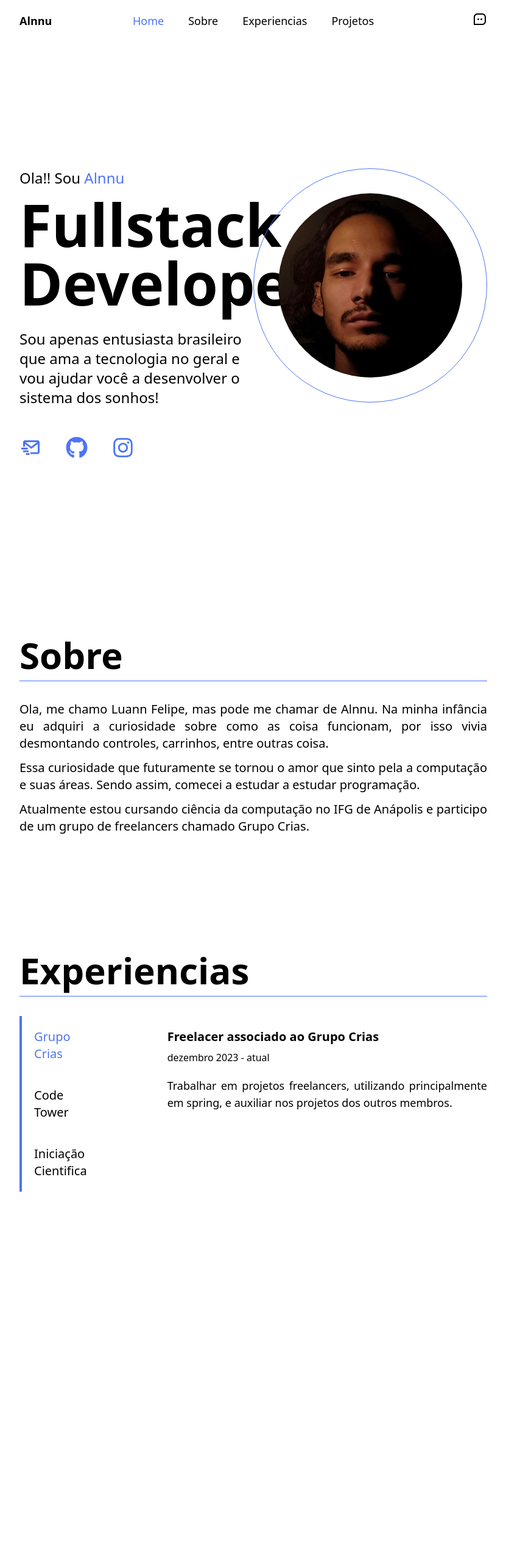
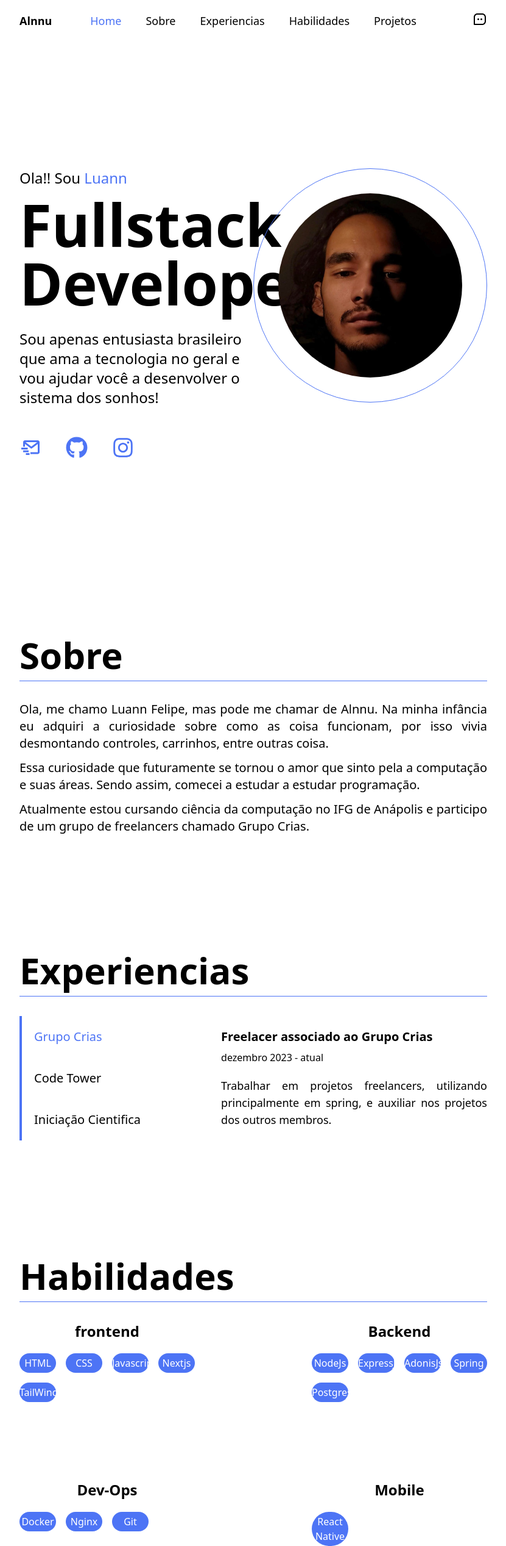
Before and after one commit to alnnu/portfolio, a Next.js app: page / in a window 1280 px wide. Shown: the whole page at 61% size, without its empty margins (224-1055 px from the left). Before the commit the page ends 1954 px from the top, so only its background shows below. Built offline with nearby package versions, Linux system fonts and the light colour scheme.

Commit message:
add: habilidades

```diff
--- a/src/app/page.tsx
+++ b/src/app/page.tsx
@@ -3,14 +3,16 @@ import Image from "next/image";
 import { FaInstagram, FaGithub } from "react-icons/fa6";
 import { BiMailSend } from "react-icons/bi";
 import Experiencias from "@/components/experiencias";
+import Habilidades from "@/components/habilidadesCard";
 
 export default function Home() {
+  const habilidades = [{nome: "frontend", techs:["HTML", "CSS", "Javascript", "Nextjs", "TailWind"]}, {nome: "Backend", techs:["NodeJs", "ExpressJs", "AdonisJs", "Spring", "Postgres"]}, {nome: "Dev-Ops", techs:["Docker", "Nginx", "Git"]}, {nome: "Mobile", techs:["React Native"]}]
   return (
    <main>
       <div className="flex mt-52 h-96">
         <div className="flex w-1/2 flex-col align-middle">
           <div className="text-2xl mb-3">
-            Ola!! Sou <span className="text-primery">Alnnu</span>
+            Ola!! Sou <span className="text-primery">Luann</span>
           </div>
           <div className="text-8xl font-bold mb-7">
             Fullstack <br/>Developer
@@ -48,6 +50,18 @@ export default function Home() {
       </div>
 
       <Experiencias/>
+
+      <div className="mt-48" id="Habilidades">
+        <h1 className="text-6xl font-bold mb-8 border-b border-primery pb-3 text">Habilidades</h1>
+        <div className="grid grid-cols-2 gap-x-48 gap-y-32">
+          {
+            habilidades.map((habilidade, index: number) => (
+              <Habilidades nome={habilidade.nome} techs={habilidade.techs}/>
+            ))
+          }
+        </div>
+      </div>
+
    </main>
   );
 }
--- a/src/components/experiencias.tsx
+++ b/src/components/experiencias.tsx
@@ -2,10 +2,10 @@
 import { useState } from "react"
 
 const Experiencias = () => {
-    const experiencias: any = [{nome:"Grupo Crias", titulo:"Freelacer associado ao Grupo Crias", data: "dezembro 2023 - atual", responsabilidade:"Trabalhar em projetos freelancers, utilizando principalmente em spring, e auxiliar nos projetos dos outros membros."},
-                                {nome:"Code Tower", titulo:"Programador na Code Tower", data:"setembro 2021 - julho 2023", responsabilidade:`Nessa empresa júnior desenvolvi aplicativos frontend e backend utilizando ferramentas como: nextJs, adonisJs, expressJs, docker e tailwind. Alem de poder fazer um workshop de como criar um sistema CRUD em expressJs na Campus Party Goias 2`},
-                                {nome:"Iniciação Cientifica", titulo:"Iniciação Cientifica", data:"setembro 2022 - setembro 2023", responsabilidade:"Pesquisei fiabilidade viabilidade financeira de aplicativos descentralizados na rede blockchain do Ethereum. Para isso, desenvolvi um aplicativo de votação simples e usei as metricas para chergar ao gusto de um aplicativo do uso diario"}
-    ]
+    const experiencias = [{nome:"Grupo Crias", titulo:"Freelacer associado ao Grupo Crias", data: "dezembro 2023 - atual", responsabilidade:"Trabalhar em projetos freelancers, utilizando principalmente em spring, e auxiliar nos projetos dos outros membros."},
+                        {nome:"Code Tower", titulo:"Programador na Code Tower", data:"setembro 2021 - julho 2023", responsabilidade:`Nessa empresa júnior desenvolvi aplicativos frontend e backend utilizando ferramentas como: nextJs, adonisJs, expressJs, docker e tailwind. Alem de poder fazer um workshop de como criar um sistema CRUD em expressJs na Campus Party Goias 2`},
+                        {nome:"Iniciação Cientifica", titulo:"Iniciação Cientifica", data:"setembro 2022 - setembro 2023", responsabilidade:"Pesquisei fiabilidade viabilidade financeira de aplicativos descentralizados na rede blockchain do Ethereum. Para isso, desenvolvi um aplicativo de votação simples e usei as metricas para chergar ao gusto de um aplicativo do uso diario"}
+            ]
 
     const [foco, setFoco] = useState(0);
 
@@ -16,10 +16,10 @@ const Experiencias = () => {
                 <div className="flex">
                     <div className="border-l-4 border-primery mr-28">
                         {
-                            experiencias.map((experiencia:any, index: number) => (
+                            experiencias.map((experiencia, index: number) => (
                                 <div
                                 key={index}
-                                className={foco == index ? "text-xl p-5 text-primery cursor-pointer w-fit" : "text-xl p-5 cursor-pointer w-fit"}
+                                className={foco == index ? "text-xl p-5 text-primery cursor-pointer text-nowrap" : "text-xl p-5 cursor-pointer text-nowrap"}
                                 onClick={() => setFoco(index)}
                                 >{experiencia.nome}</div>
                             ))
--- /dev/null
+++ b/src/components/habilidadesCard.tsx
@@ -0,0 +1,18 @@
+const Habilidades = ({nome, techs}: {nome: String, techs: String[]}) => {
+    return (
+        <>
+            <div>
+                <h2 className="text-center text-2xl font-bold mb-5">{nome}</h2>
+                <div className="grid grid-cols-4 gap-4">
+                    {
+                        techs.map((tech: any, index: number) => (
+                            <div className="text-center text-white py-1 rounded-full bg-primery">{tech}</div>
+                        ))
+                    }
+                </div>
+            </div>
+        </>
+    )
+}
+
+export default Habilidades
--- a/src/components/layout/header.tsx
+++ b/src/components/layout/header.tsx
@@ -12,6 +12,7 @@ const Header = () => {
                         <a href="#" className="mx-5 text-primery">Home</a>
                         <a href="#Sobre" className="mx-5 hover:text-primery">Sobre</a>
                         <a href="#Experiencias" className="mx-5 hover:text-primery">Experiencias</a>
+                        <a href="#Habilidades" className="mx-5 hover:text-primery">Habilidades</a>
                         <a href="#" className="mx-5 hover:text-primery" >Projetos</a>
                     </div>
                     <div className="flex flex-1 justify-end text-2xl">
```
